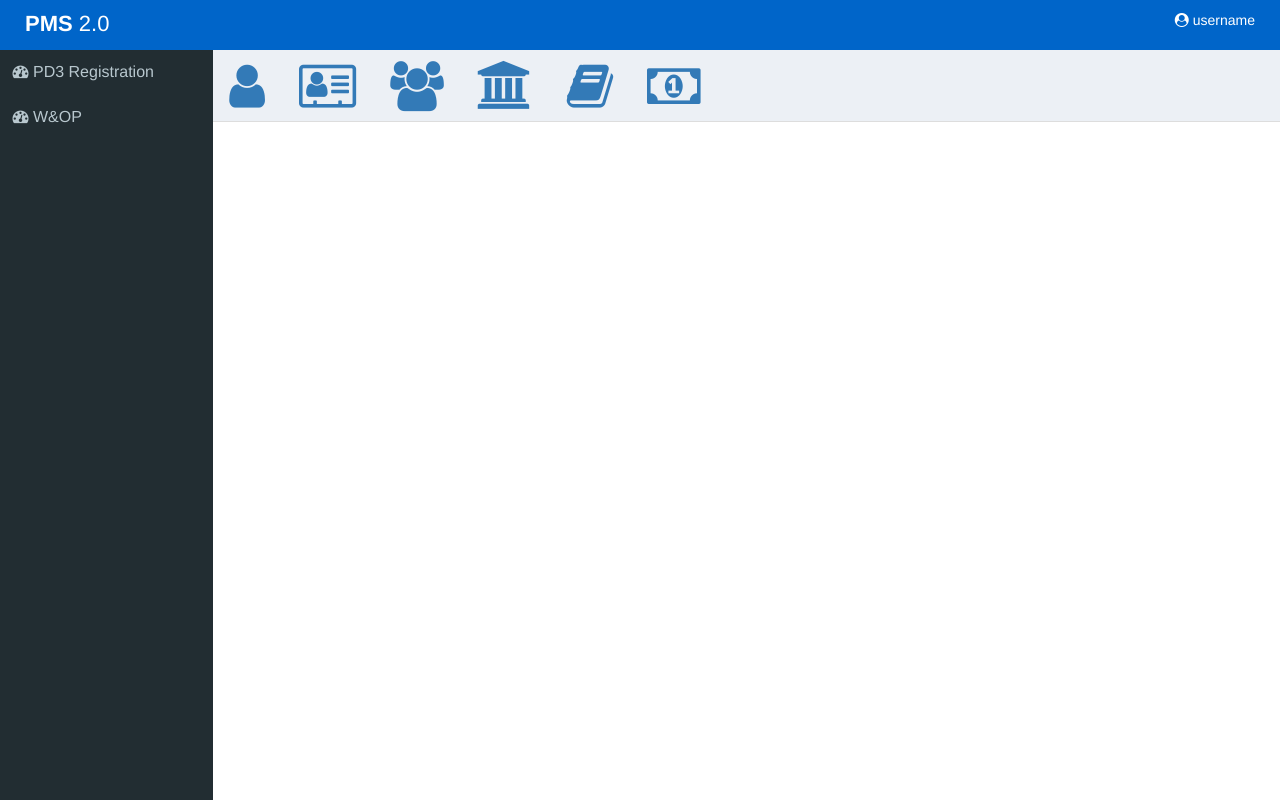
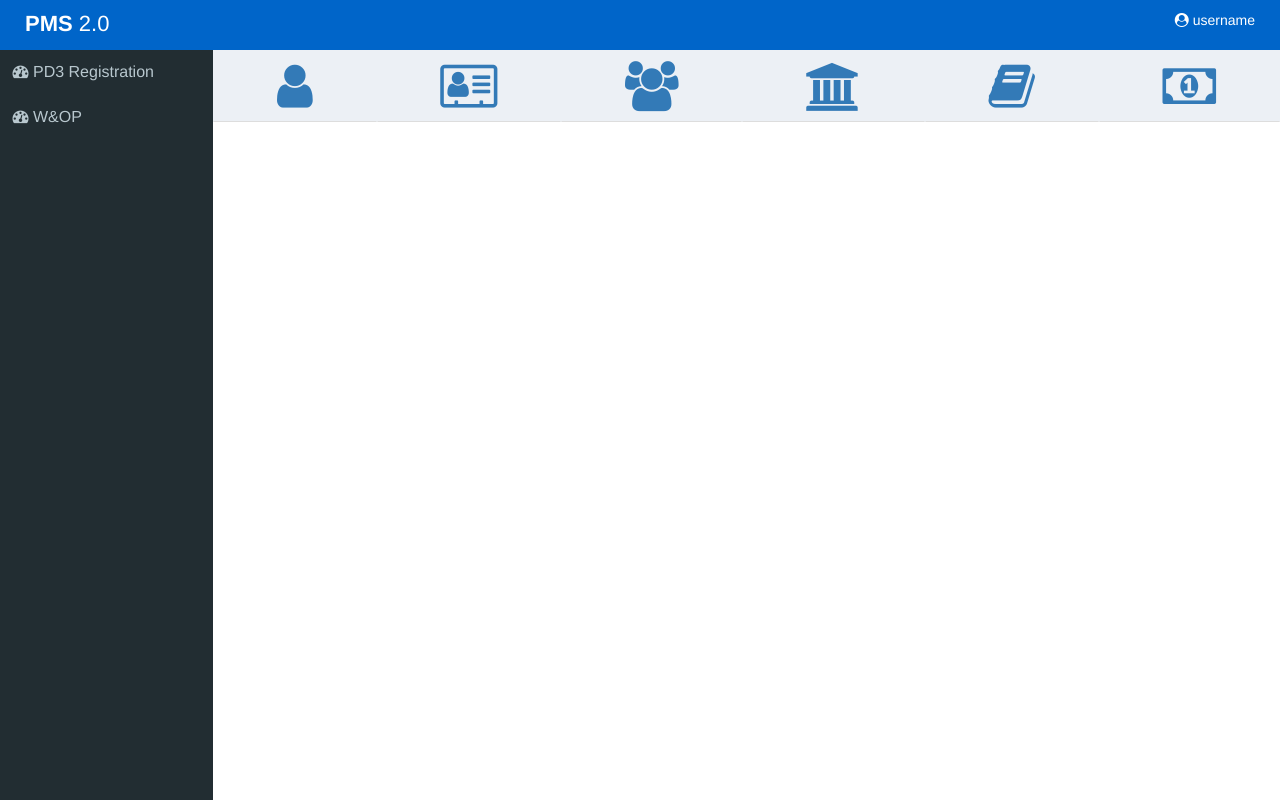
Before and after one commit to gitter-badger/pms-rewrite, an Angular app: page /application-state in a window 1280 px wide. Built offline with nearby package versions, Linux system fonts and the light colour scheme.

Commit message:
icon layout changes

```diff
--- a/src/app/component/application-states/application-states.component.html
+++ b/src/app/component/application-states/application-states.component.html
@@ -1,5 +1,5 @@
 <div class="connecting-line"></div>
-<ul class="nav nav-tabs" role="tablist">
+<ul class="nav nav-tabs  nav-justified" role="tablist">
 
     <li role="presentation">
         <a href="#step1" data-toggle="tab" aria-controls="step1" role="tab" title="Personal Information">
```
